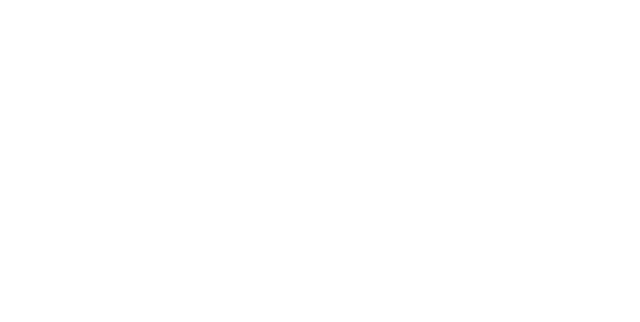
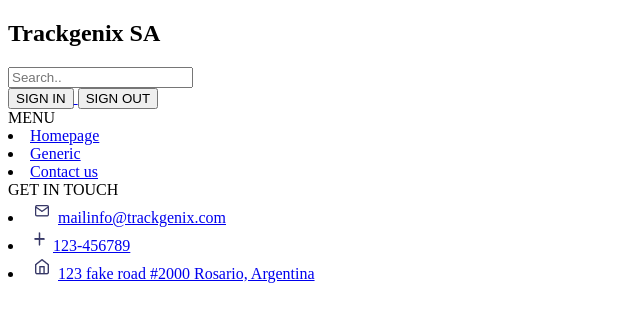
Before and after one commit to FlorenciaEtchart/BaSP-M2022-Etapa-1, a plain HTML site: page index.html in a window 1280 px wide. Shown: the whole page, without its empty margins (0-640 px from the left). Drawn offline with Linux system fonts and the light colour scheme.

Commit message:
creation of header and sidebar

```diff
--- a/index.html
+++ b/index.html
@@ -4,9 +4,56 @@
     <meta charset="UTF-8">
     <meta http-equiv="X-UA-Compatible" content="IE=edge">
     <meta name="viewport" content="width=device-width, initial-scale=1.0">
-    <title>Document</title>
+    <title>Trackgenix SA</title>
 </head>
 <body>
-
+    <aside>
+        <header>
+            <h1>Trackgenix SA</h1>
+        </header>
+        <div id="sidebar">
+            <input type="botton" placeholder="Search..">
+            <form>
+                <a href="#">
+                    <input type="button" value="SIGN IN">
+                </a>
+                <a href="#">
+                    <input type="button" value="SIGN OUT">
+                </a>
+            </form>
+            <nav>
+                <div class="MENU">MENU</div>
+                    <lu>
+                         <li>
+                             <a href="#">Homepage</a>
+                        </li>
+                        <li>
+                             <a href="#">Generic</a>
+                        </li>
+                         <li>
+                                <a href="#">Contact us</a>
+                        </li>
+                    </lu>
+                </div>
+            </nav>
+            <nav>
+                <div class="GET-IN-TOUCH">GET IN TOUCH</div>
+                <lu>
+                    <li>
+                        <img src="images/Icon (1).png">
+                        <a href="mailito:mailinfo@trackgenix.com">mailinfo@trackgenix.com</a>
+                    </li>
+                    <li>
+                        <img src="images/Icon plus.png">
+                        <a href="tel:123-456789">123-456789</a>
+                    </li>
+                    <li>
+                        <img src="images/Icon.png">
+                        <a href="address">123 fake road #2000 Rosario, Argentina</a>
+                    </li>
+                </lu>
+            </nav>
+        </div>
+    </aside>
 </body>
 </html>
```
Also changed, not shown: images/Icon (1).png (added), images/Icon plus.png (added), images/Icon.png (added), images/image 2.jpg (added), images/image 3.png (added), images/image pc.png (added).
